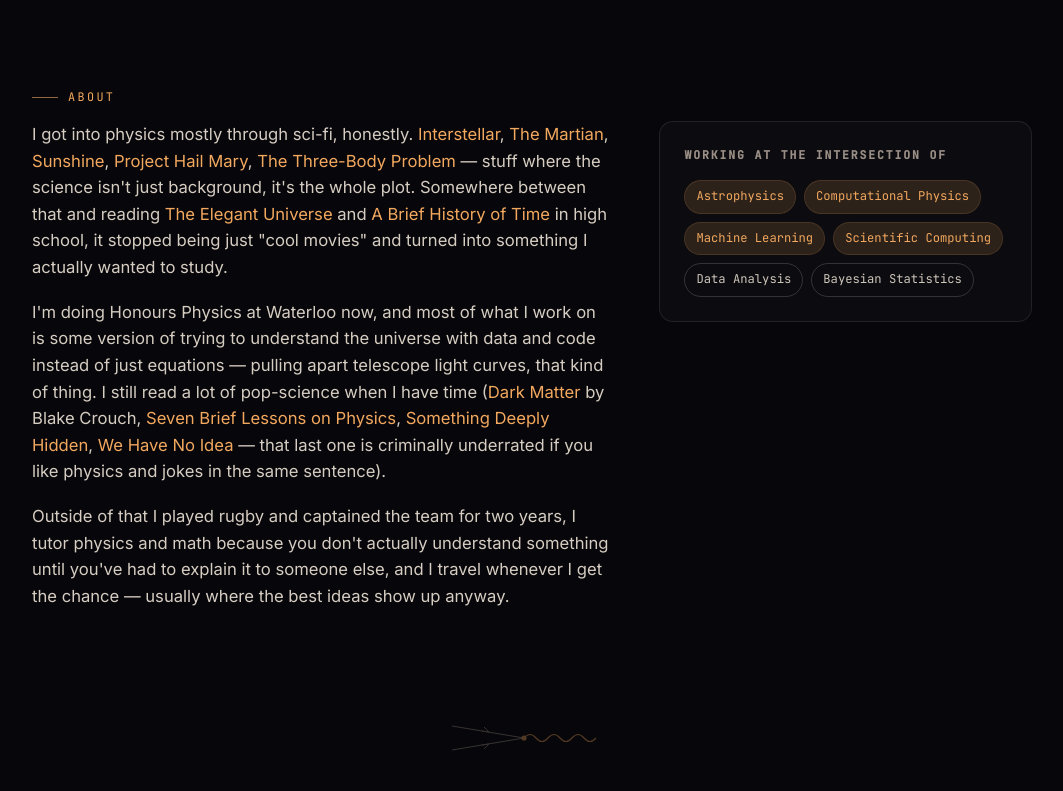
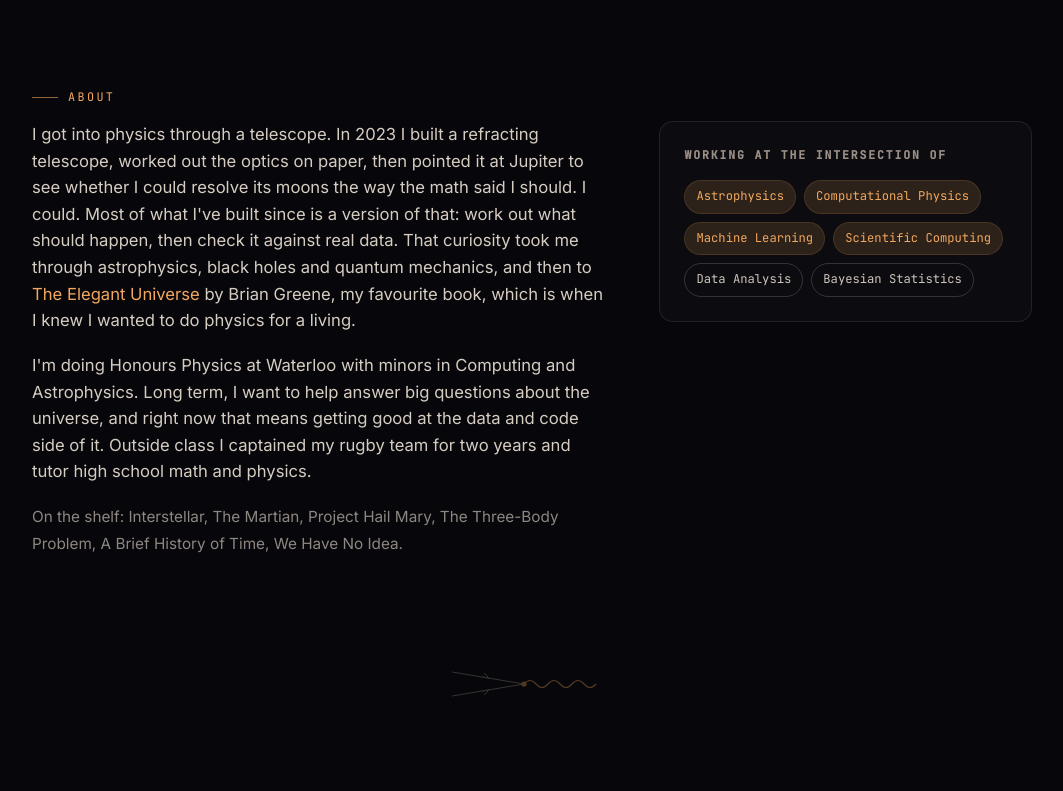
Before and after one commit to akhileshm0507/akhileshm0507.github.io, a plain HTML site: page index.html in a window 1280 px wide. Shown: the part 800-1591 px from the top of the page, without its empty margins (108-1171 px from the left). Drawn offline with Linux system fonts and the light colour scheme.

Commit message:
Rewrite About section and fix telescope card (Jupiter's moons)

```diff
--- a/index.html
+++ b/index.html
@@ -420,9 +420,9 @@ const PROFILE={
 };
 
 const ABOUT=[
-  "I got into physics mostly through sci-fi, honestly. <em>Interstellar</em>, <em>The Martian</em>, <em>Sunshine</em>, <em>Project Hail Mary</em>, <em>The Three-Body Problem</em> — stuff where the science isn't just background, it's the whole plot. Somewhere between that and reading <em>The Elegant Universe</em> and <em>A Brief History of Time</em> in high school, it stopped being just \"cool movies\" and turned into something I actually wanted to study.",
-  "I'm doing Honours Physics at Waterloo now, and most of what I work on is some version of trying to understand the universe with data and code instead of just equations — pulling apart telescope light curves, that kind of thing. I still read a lot of pop-science when I have time (<em>Dark Matter</em> by Blake Crouch, <em>Seven Brief Lessons on Physics</em>, <em>Something Deeply Hidden</em>, <em>We Have No Idea</em> — that last one is criminally underrated if you like physics and jokes in the same sentence).",
-  "Outside of that I played rugby and captained the team for two years, I tutor physics and math because you don't actually understand something until you've had to explain it to someone else, and I travel whenever I get the chance — usually where the best ideas show up anyway."
+  "I got into physics through a telescope. In 2023 I built a refracting telescope, worked out the optics on paper, then pointed it at Jupiter to see whether I could resolve its moons the way the math said I should. I could. Most of what I've built since is a version of that: work out what should happen, then check it against real data. That curiosity took me through astrophysics, black holes and quantum mechanics, and then to <em>The Elegant Universe</em> by Brian Greene, my favourite book, which is when I knew I wanted to do physics for a living.",
+  "I'm doing Honours Physics at Waterloo with minors in Computing and Astrophysics. Long term, I want to help answer big questions about the universe, and right now that means getting good at the data and code side of it. Outside class I captained my rugby team for two years and tutor high school math and physics.",
+  "<span style=\"opacity:.65;font-size:.92em\">On the shelf: Interstellar, The Martian, Project Hail Mary, The Three-Body Problem, A Brief History of Time, We Have No Idea.</span>"
 ];
 
 /* To ADD a project: copy one { ... } block, edit, done. Cards, filters and the detail panel rebuild automatically.
@@ -491,10 +491,10 @@ const PROJECTS=[
     summary:"A working refractor designed from first-principles optics.",
     more:[
       "I built this in 2023. I worked out the optical design on paper first using geometric optics, then built it around achromatic doublet lenses with adjustable alignment.",
-      "To test it, I calculated the diffraction-limited resolution it should have and compared that to what I could actually resolve on the Moon."],
+      "To test it, I calculated the diffraction-limited resolution it should have and compared that to what I could actually resolve when I pointed it at Jupiter's moons."],
     bullets:[
       "Designed with geometric-optics calculations and built with achromatic doublet lenses and adjustable alignment.",
-      "Verified performance against diffraction-limited predictions — validated by resolving lunar features."],
+      "Verified performance against diffraction-limited predictions by resolving Jupiter's moons."],
     tags:["Optics","Fabrication","AutoCAD"], image:"images/telescope.jpg" },
   { title:"King County House Prices — Predictive Modelling", category:"ML & Data", period:"2025",
     summary:"Regression pipeline on 21,000+ property records.",
```
